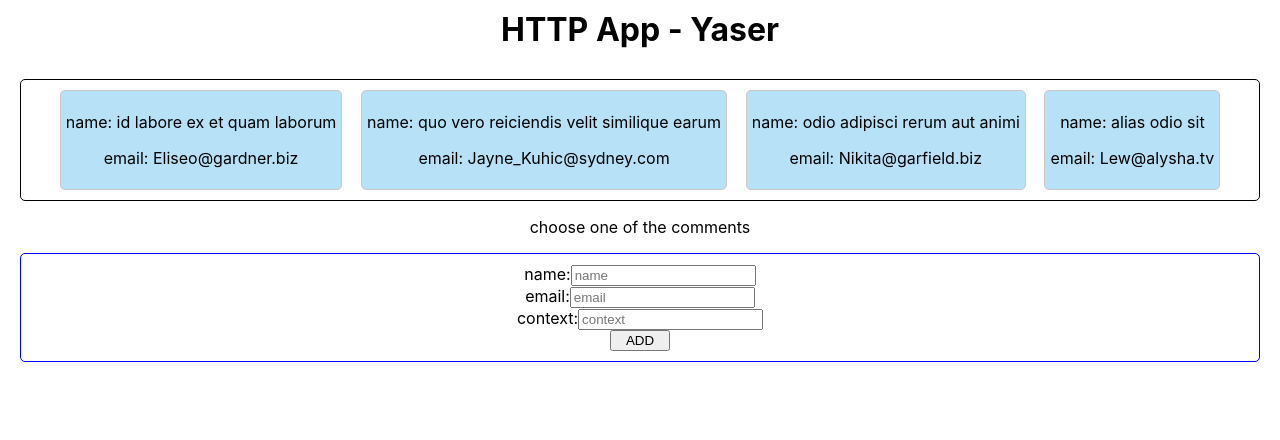
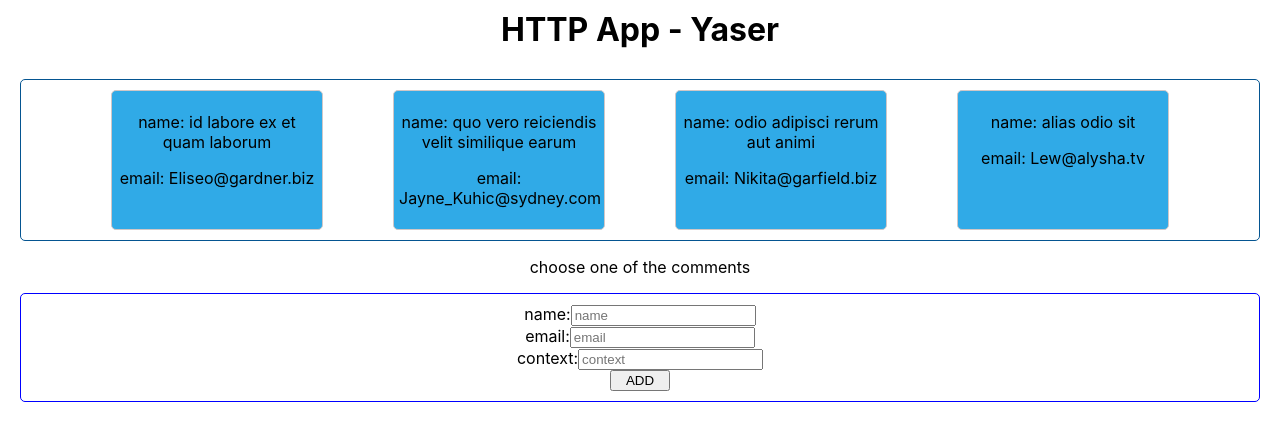
Before and after one commit to Yaser-Hajian/HTTP-App-React.js, a React (Create React App) app: page / in a window 1280 px wide. Shown: the top 440 px of the page. Built offline with nearby package versions, Linux system fonts and the light colour scheme; data requests are answered from the project's data file.

Commit message:
add some style

```diff
--- a/src/Components/Comment/CommentStyle.module.css
+++ b/src/Components/Comment/CommentStyle.module.css
@@ -1,6 +1,7 @@
 .container{
     border : 1px solid #d0c7c7;
-    background-color: #b6e1f6;
+    background-color: #30aae7;
     border-radius: 5px;
     padding: 5px;
+    width: 200px;
 }
--- a/src/Components/Discussion/DiscussionStyle.module.css
+++ b/src/Components/Discussion/DiscussionStyle.module.css
@@ -3,7 +3,7 @@
     flex-wrap: wrap;
     flex-direction: row;
     justify-content: space-evenly;
-    border: 1px solid black;
+    border: 1px solid #055591;
     border-radius: 5px;
     padding: 10px 20px;
 }
--- a/src/Components/FullComment/FullComment.js
+++ b/src/Components/FullComment/FullComment.js
@@ -18,7 +18,7 @@ const FullComment = ({clickedComment , reloadHandler}) => {
             <p>name: {clickedComment.name}</p>
             <p>email: {clickedComment.email}</p>
             <p>body: {clickedComment.body}</p>
-            <button onClick={deleteHandler}>Delete</button>
+            <button onClick={deleteHandler} className={styles.delete}>Delete</button>
         </div>
     );
 };
--- a/src/Components/FullComment/FullCommentStyle.module.css
+++ b/src/Components/FullComment/FullCommentStyle.module.css
@@ -2,4 +2,15 @@
     border: 1px solid #0475b3;
     border-radius: 5px;
     margin-top: 10px;
+    color: #0284C7;
+    background-color: #BAE6FD;
 }
+.delete{
+    width:60px;
+    padding:7px 10px;
+    color: red;
+    background-color: white;
+    border-radius:5px;
+    border: 1px solid red;
+    margin-bottom: 10px;
+}
```
